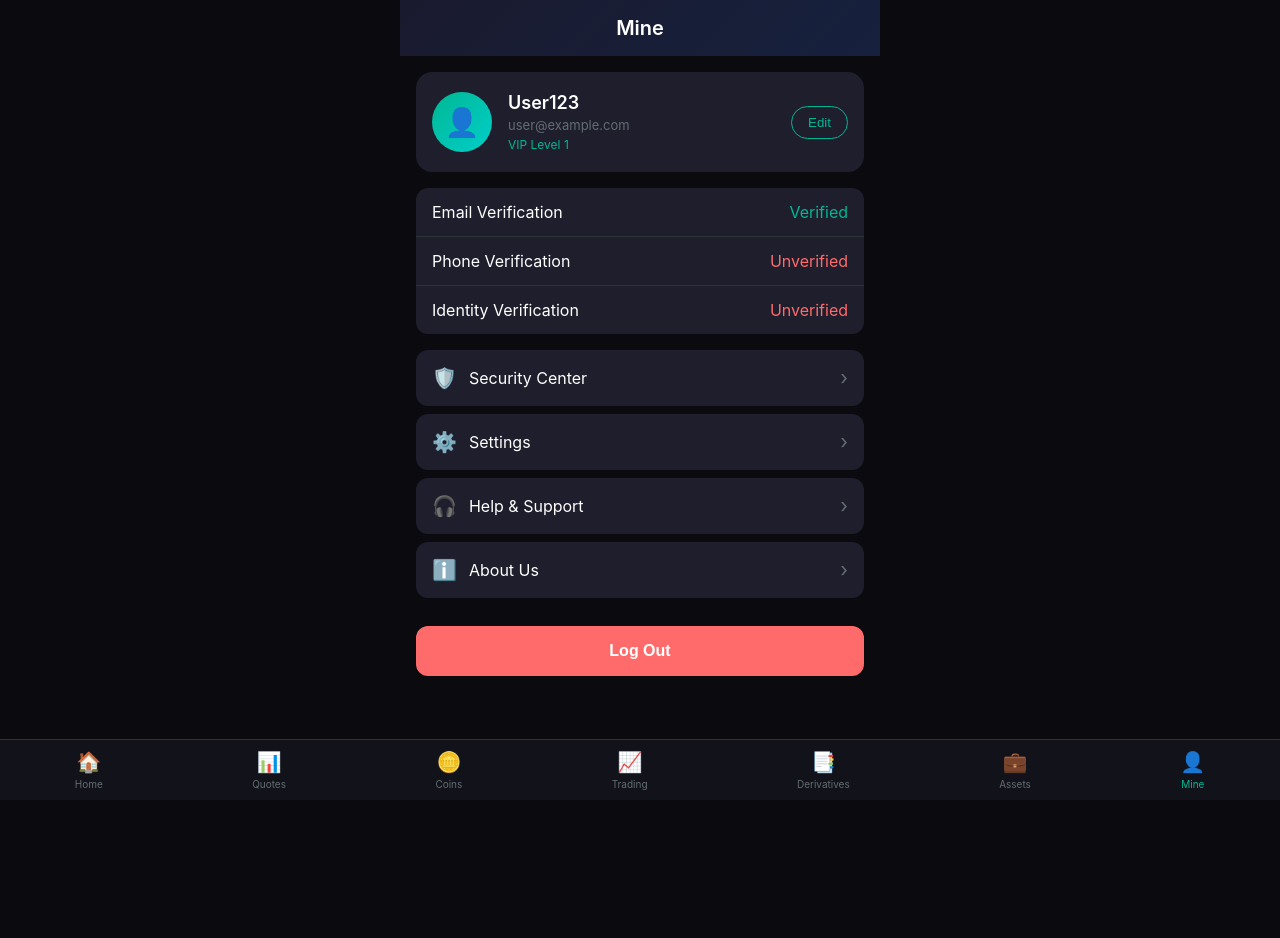
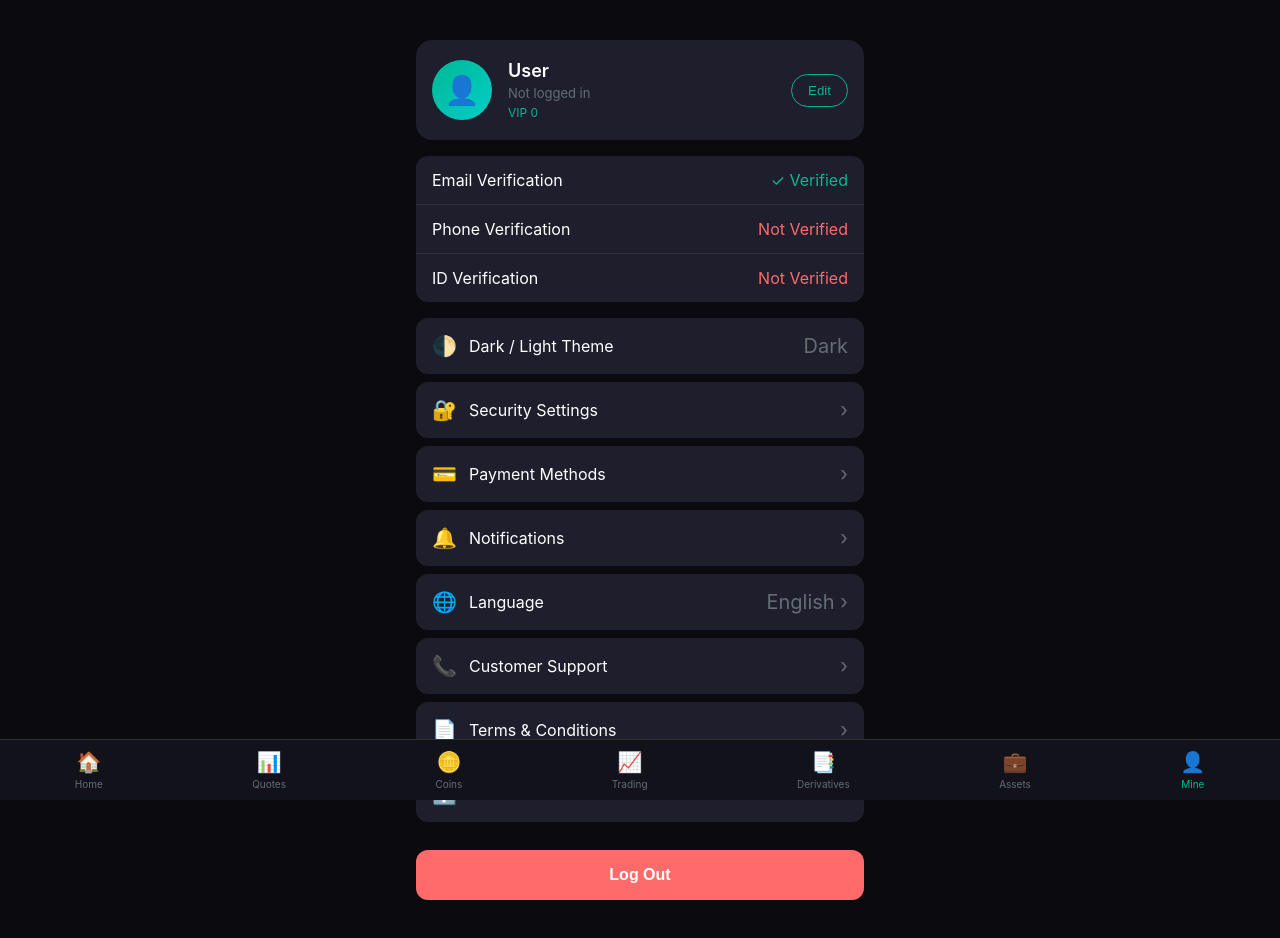
Before and after one commit to m2oGamingMM/Crypto-Trading, a website: page public/index.html in a window 1280 px wide. Both pictures are taken after a click on the button "Personal Center". Before the commit the page ends 800 px from the top, so only its background shows below. Drawn offline with Linux system fonts and the light colour scheme; no server answers.

Commit message:
Update index.html

```diff
--- a/public/index.html
+++ b/public/index.html
@@ -284,52 +284,78 @@
         </div>
       </div>
 
-    </div> <div id="page-mine" class="page">
-      <header class="page-header">
-        <h1>Mine</h1>
-      </header>
-      <div class="profile-card">
+    </div> <div id="page-mine" class="page" style="padding-bottom: 80px;">
+
+      <div class="profile-card" style="margin-top: 40px;">
         <div class="profile-avatar">👤</div>
         <div class="profile-info">
-          <div class="profile-name">User123</div>
-          <div class="profile-email">user@example.com</div>
-          <div class="profile-level">VIP Level 1</div>
+          <div class="profile-name">User</div>
+          <div class="profile-email">Not logged in</div>
+          <div class="profile-level">VIP 0</div>
         </div>
-        <button class="edit-profile-btn">Edit</button>
+        <button class="edit-profile-btn" onclick="openModal('profile_edit')">Edit</button>
       </div>
 
-      <div class="verification-status">
-        <div class="verify-item">
+      <div style="margin: 0 16px 16px; background: #1e1e2d; border-radius: 12px; overflow: hidden;">
+        <div class="verify-item" onclick="openModal('verify_email')">
           <span>Email Verification</span>
-          <span class="verified">Verified</span>
+          <span class="verified" id="status-email">✓ Verified</span>
         </div>
-        <div class="verify-item">
+        <div class="verify-item" onclick="openModal('verify_phone')">
           <span>Phone Verification</span>
-          <span class="not-verified">Unverified</span>
+          <span class="not-verified" id="status-phone">Not Verified</span>
         </div>
-        <div class="verify-item">
-          <span>Identity Verification</span>
-          <span class="not-verified">Unverified</span>
+        <div class="verify-item" onclick="openModal('verify_id')">
+          <span>ID Verification</span>
+          <span class="not-verified" id="status-id">Not Verified</span>
         </div>
       </div>
 
       <div class="menu-list">
-        <div class="menu-item">
-          <span>🛡️</span>
-          <span>Security Center</span>
+
+        <div class="menu-item" onclick="toggleTheme()">
+          <span>🌓</span>
+          <span>Dark / Light Theme</span>
+          <span class="menu-arrow" id="theme-label">Dark</span>
+        </div>
+
+        <div class="menu-item" onclick="openModal('security')">
+          <span>🔐</span>
+          <span>Security Settings</span>
           <span class="menu-arrow">›</span>
         </div>
-        <div class="menu-item">
-          <span>⚙️</span>
-          <span>Settings</span>
+
+        <div class="menu-item" onclick="openModal('payment')">
+          <span>💳</span>
+          <span>Payment Methods</span>
           <span class="menu-arrow">›</span>
         </div>
-        <div class="menu-item">
-          <span>🎧</span>
-          <span>Help & Support</span>
+
+        <div class="menu-item" onclick="openModal('notifications')">
+          <span>🔔</span>
+          <span>Notifications</span>
           <span class="menu-arrow">›</span>
         </div>
-        <div class="menu-item">
+
+        <div class="menu-item" onclick="openModal('language')">
+          <span>🌐</span>
+          <span>Language</span>
+          <span class="menu-arrow" id="current-lang">English ›</span>
+        </div>
+
+        <div class="menu-item" onclick="openModal('service')">
+          <span>📞</span>
+          <span>Customer Support</span>
+          <span class="menu-arrow">›</span>
+        </div>
+
+        <div class="menu-item" onclick="openModal('terms')">
+          <span>📄</span>
+          <span>Terms & Conditions</span>
+          <span class="menu-arrow">›</span>
+        </div>
+
+        <div class="menu-item" onclick="openModal('about')">
           <span>ℹ️</span>
           <span>About Us</span>
           <span class="menu-arrow">›</span>
```
